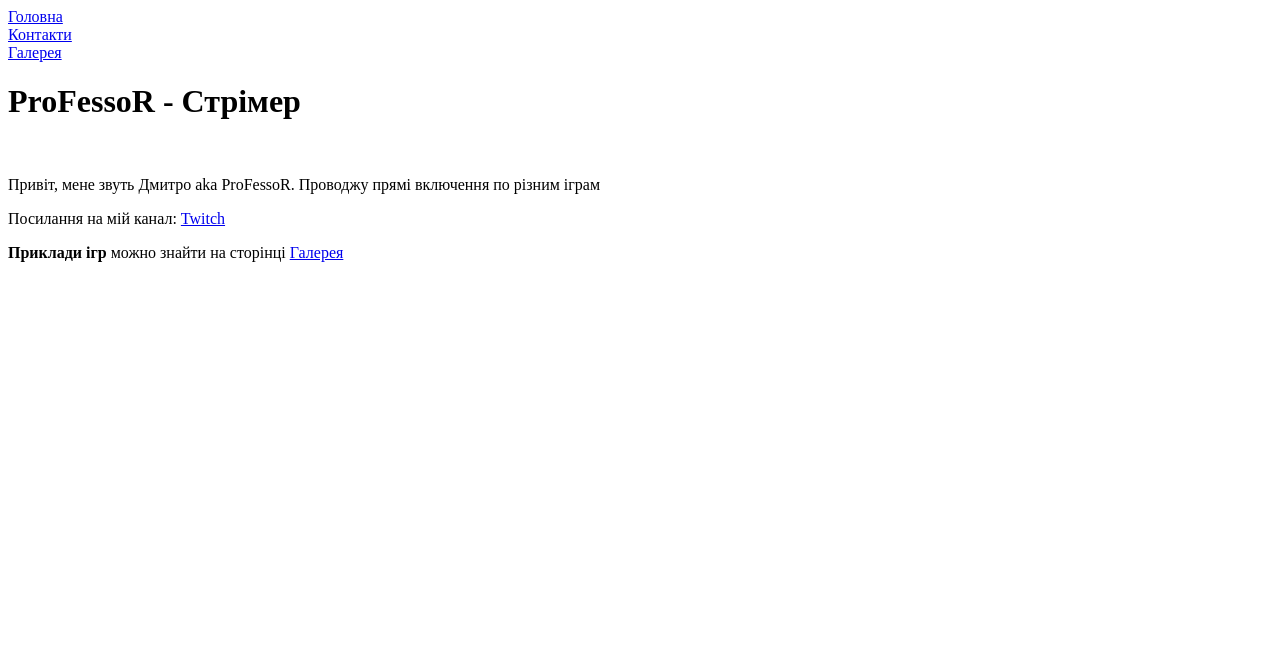
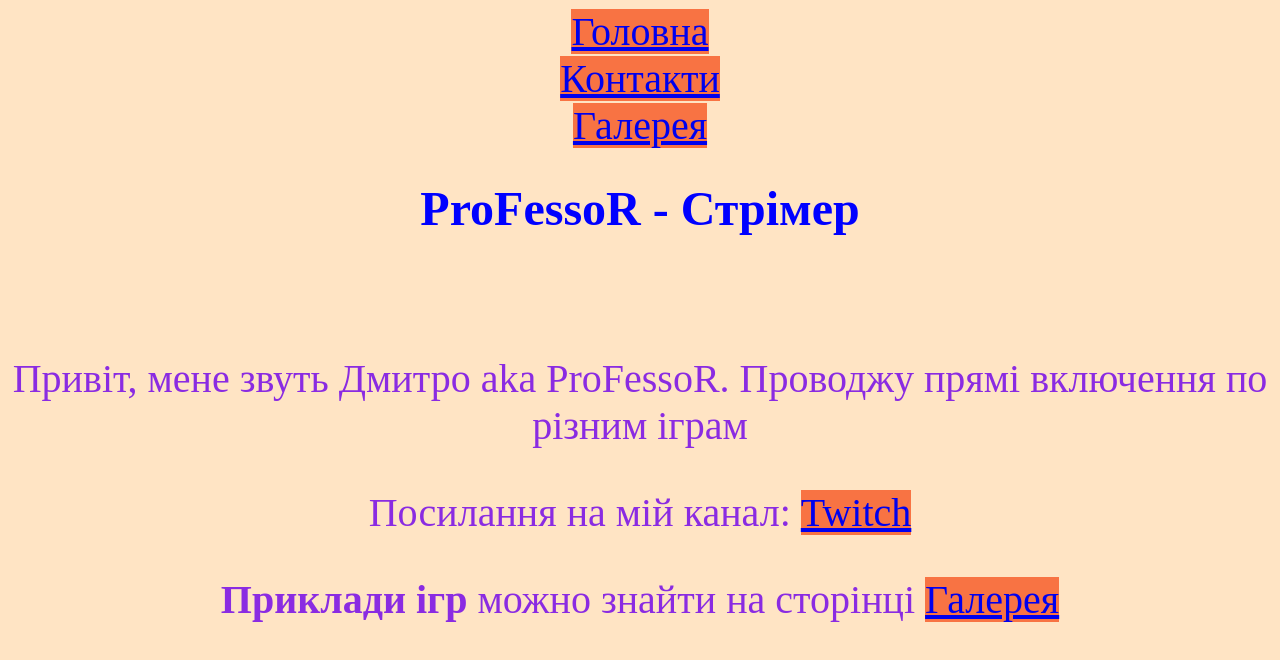
Before and after one commit to ProFessoR-UA/HW-21.1, a plain HTML site: page index.html in a window 1280 px wide. Drawn offline with Linux system fonts and the light colour scheme.

Commit message:
third commit-HW22 branch

```diff
--- a/index.html
+++ b/index.html
@@ -4,7 +4,7 @@
     <meta charset="UTF-8">
     <meta name="viewport" content="width=device-width, initial-scale=1.0">
     <title>ProFessoR - Streamer</title>
-    <link rel="stylesheet" href="./index.html" type="text/css">
+    <link rel="stylesheet" href="./style.css" type="text/css">
 </head>
 <body>
     <nav>
@@ -14,11 +14,11 @@
 
     </nav>
 
-    <h1>ProFessoR - Стрімер</h1>
+    <h1 id="headers">ProFessoR - Стрімер</h1>
     <br>
-    <p>Привіт, мене звуть Дмитро aka ProFessoR. Проводжу прямі включення по різним іграм</p>
-    <p>Посилання на мій канал: <a href="https://www.twitch.tv/professor__tv" title="Twitch">Twitch</a></p>
-    <p><strong>Приклади ігр</strong> можно знайти на сторінці <a href="./pages/gallery.html" title="Галерея">Галерея</a></p>
+    <p id="texts">Привіт, мене звуть Дмитро aka ProFessoR. Проводжу прямі включення по різним іграм</p>
+    <p id="texts">Посилання на мій канал: <a href="https://www.twitch.tv/professor__tv" title="Twitch">Twitch</a></p>
+    <p id="texts"><strong>Приклади ігр</strong> можно знайти на сторінці <a href="./pages/gallery.html" title="Галерея">Галерея</a></p>
 
 
 </body>
--- a/style.css
+++ b/style.css
@@ -1 +1,8 @@
-body{background-color: antiquewhite;}
+body{background-color: bisque;}
+#headers{color: blue;font-size: larger;}
+#texts{color:blueviolet}
+*{font-size: 40px;text-align: center;}
+a:link {background-color: rgb(248, 115, 67);}
+a:visited {background-color: rgb(18, 255, 255);}
+a:hover {background-color:rgb(163, 2, 163);}
+a:active {background-color: rgb(236, 191, 176);}
```
Also changed, not shown: pages/contact.html (+3 -1 lines), pages/gallery.html (+6 -5 lines).
